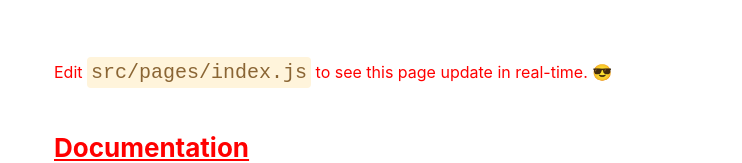
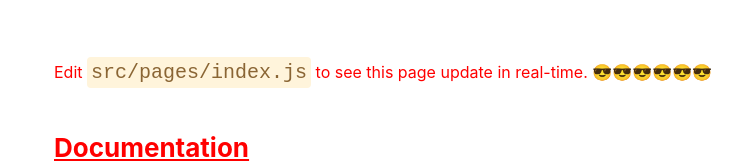
Before and after one commit to zhuningli001/my-gatsby-site, a Gatsby site: page / in a window 1280 px wide. Shown: the part 472-635 px from the top of the page, without its empty margins (50-792 px from the left). Built offline with nearby package versions, Linux system fonts and the light colour scheme; Gatsby itself is replaced by a stand-in of ours.

Commit message:
add emoji

```diff
--- a/src/pages/index.js
+++ b/src/pages/index.js
@@ -156,7 +156,7 @@ const IndexPage = () => {
         Edit <code style={codeStyles}>src/pages/index.js</code> to see this page
         update in real-time.{" "}
         <span role="img" aria-label="Sunglasses smiley emoji">
-          😎
+          😎😎😎😎😎😎
         </span>
       </p>
 
```
